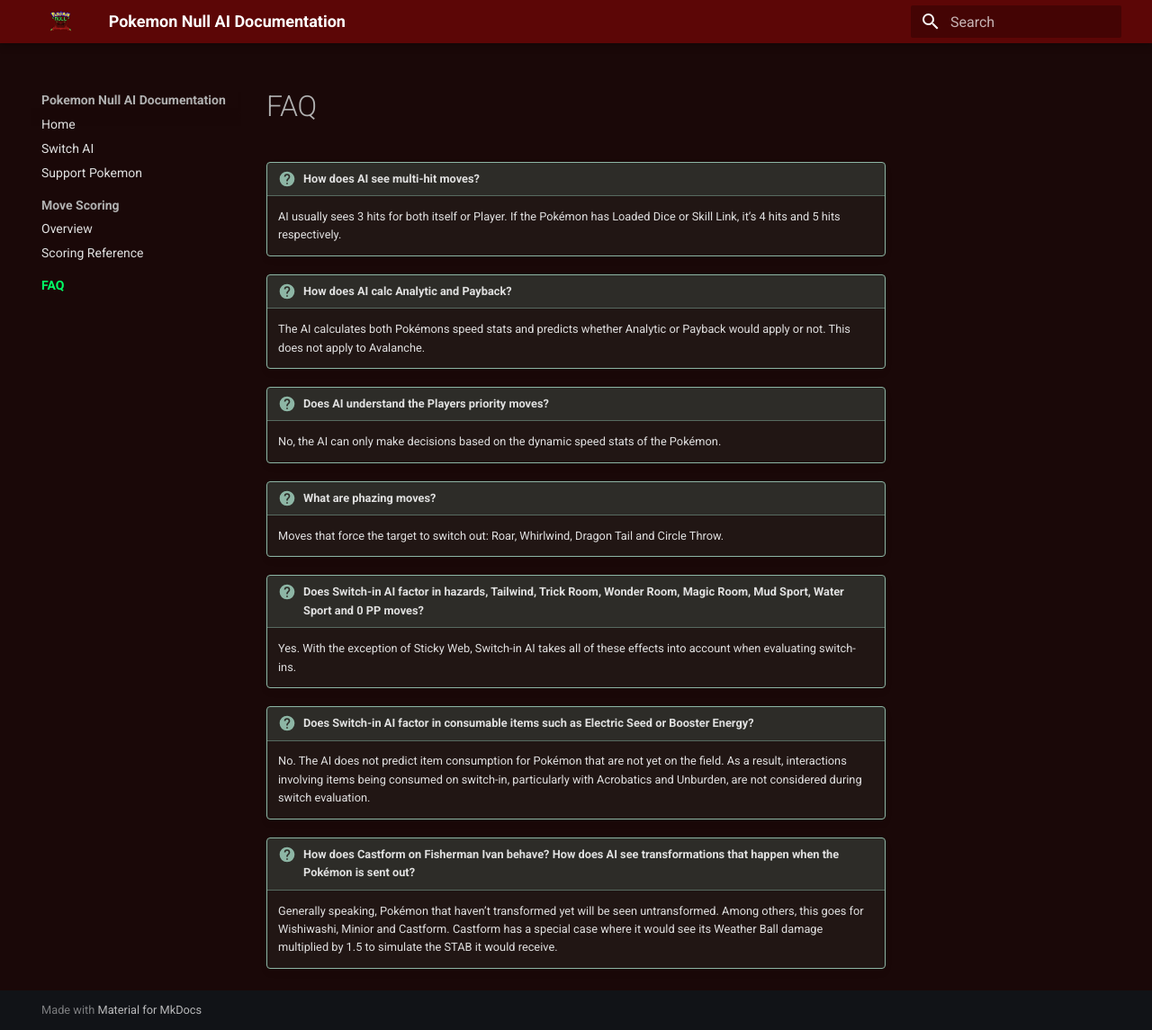
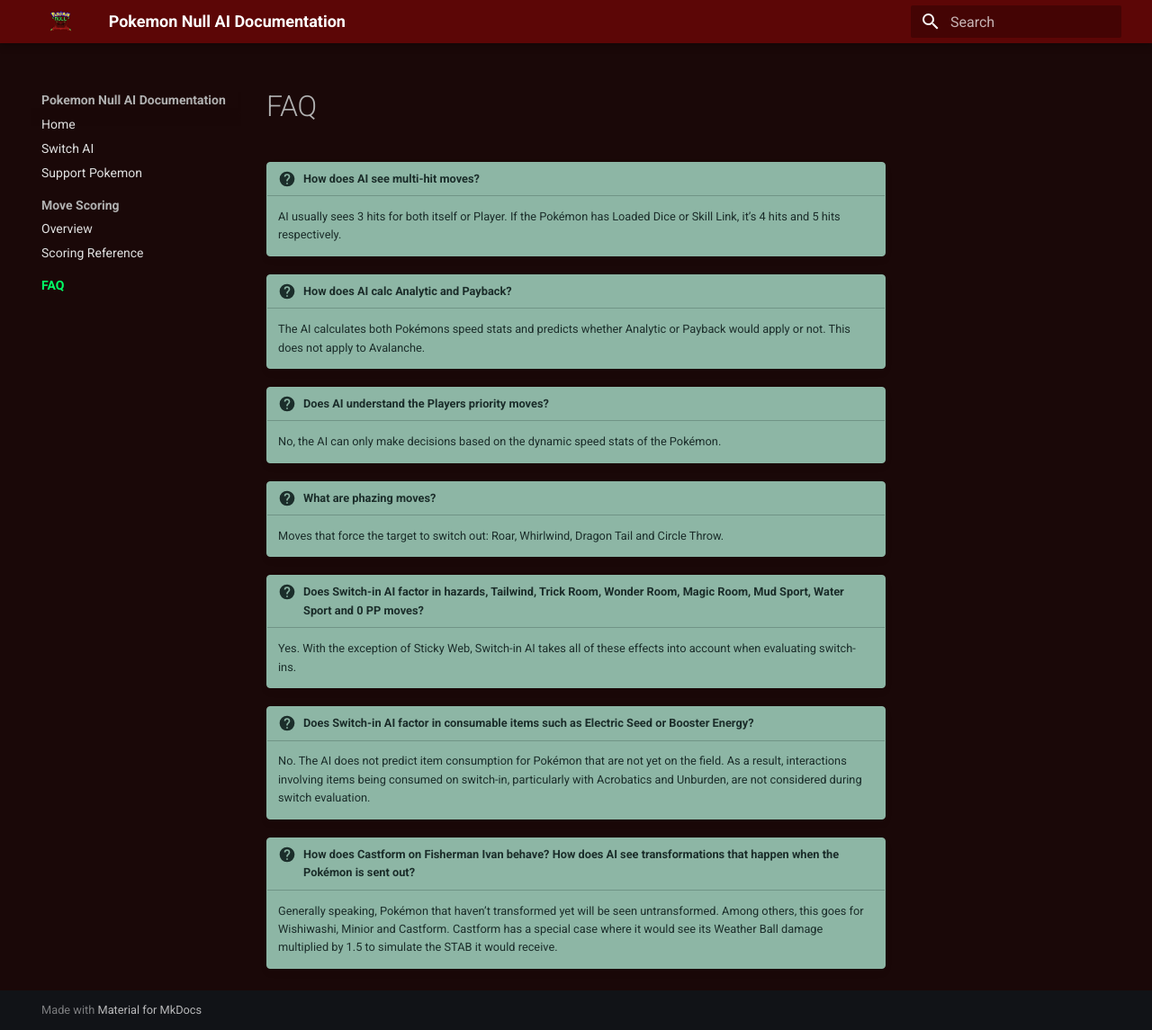
Before and after one commit to jellytronical/Null-AI-Documentation, an MkDocs documentation site: the page built from docs/faq.md, in a window 1280 px wide and 1145 px high. Shown: the whole window at 90% size. Built offline with MkDocs 1.6.1 and Material for MkDocs 9.7.7, drawn with Linux system fonts in a browser that asks for light colours.

Commit message:
fixed css

```diff
--- a/docs/stylesheets/extra.css
+++ b/docs/stylesheets/extra.css
@@ -21,19 +21,26 @@
 /* Question admonition styling */
 [data-md-color-scheme="slate"] .md-typeset .admonition.question,
 [data-md-color-scheme="slate"] .md-typeset details.question {
-  background-color: rgba(122, 184, 163, 0.08); /* Soft sage-tinted matte body */
-  border-color: #8db6a5; /* Calm muted green-teal border */
+  background-color: #8db6a5;
+  border-color: #8db6a5;
+  color: #1b2d2a;
 }
 
 [data-md-color-scheme="slate"] .md-typeset .admonition.question > .admonition-title,
 [data-md-color-scheme="slate"] .md-typeset details.question > summary {
-  background-color: rgba(122, 184, 163, 0.14); /* Slightly deeper title tint */
-  border-bottom: 1px solid rgba(141, 182, 165, 0.45);
+  background-color: #8db6a5;
+  color: #1b2d2a;
+  border-bottom: 1px solid rgba(27, 45, 42, 0.25);
 }
 
 [data-md-color-scheme="slate"] .md-typeset .admonition.question > .admonition-title::before,
 [data-md-color-scheme="slate"] .md-typeset details.question > summary::before {
-  background-color: #8db6a5; /* Matching calm accent icon */
+  background-color: #1b2d2a;
+}
+
+[data-md-color-scheme="slate"] .md-typeset .admonition.question > *,
+[data-md-color-scheme="slate"] .md-typeset details.question > * {
+  color: #1b2d2a;
 }
 
 /* Change text link colors to match the site's neon green */
```
Also changed, not shown: site/faq/index.html, site/stylesheets/extra.css.
